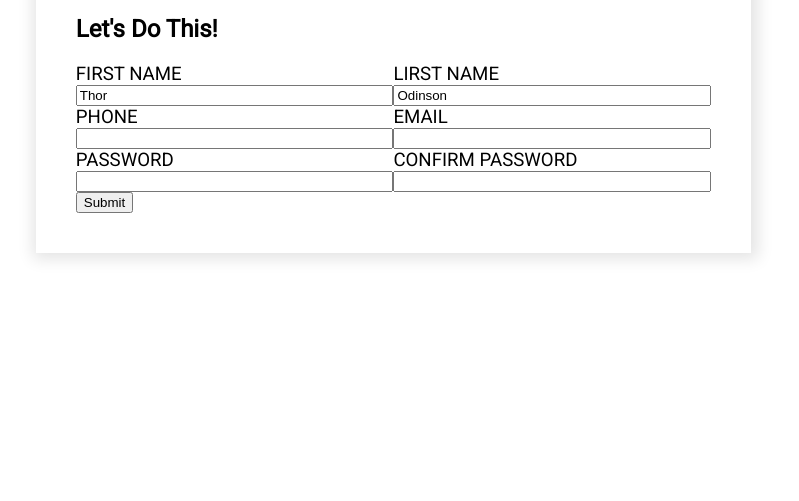
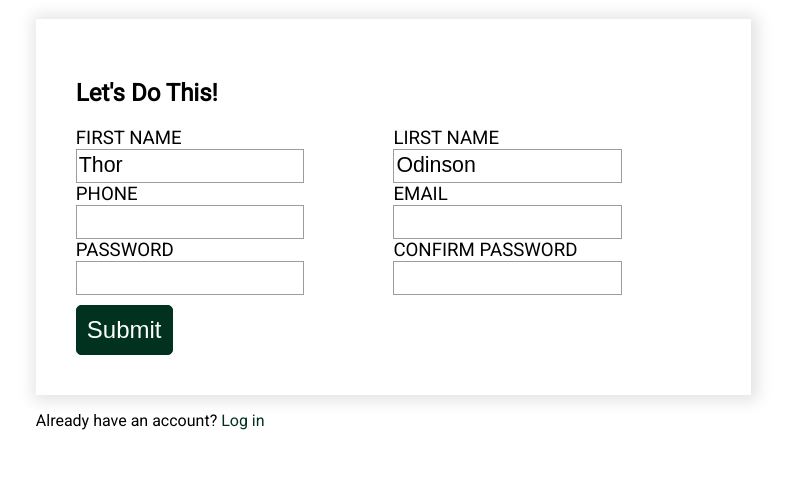
Before and after one commit to SpenceDog/odinproject-form, a plain HTML site: page index.html in a window 1280 px wide. Shown: the part 301-802 px from the top of the page, 481-1280 px from the left. Drawn offline with Linux system fonts and the light colour scheme; a web font is replaced by a local one.

Commit message:
Finished design, added JS.

```diff
--- a/index.html
+++ b/index.html
@@ -8,6 +8,7 @@
         <link rel="preconnect" href="https://fonts.googleapis.com">
         <link rel="preconnect" href="https://fonts.gstatic.com" crossorigin>
         <link href="https://fonts.googleapis.com/css2?family=Eagle+Lake&family=Roboto&display=swap" rel="stylesheet">
+        <script src="main.js"></script>
         <title>The Odin Project - Sign Up Form</title>
     </head>
     <body>
@@ -28,7 +29,7 @@
             </div>
             <div id="formContainer">
                 <h2>Let's Do This!</h2>
-                <form>
+                <form onsubmit="ComparePass(this)">
                     <div id="input">
                         <label for="firstname">First Name</label>
                         <input type="text" id="firstname" value="Thor">
@@ -47,17 +48,17 @@
                     </div>
                     <div id="input">
                         <label for="password">Password</label>
-                        <input type="password" id="password">
+                        <input type="password" name="pass1" id="password">
                     </div>
                     <div id="input">
                         <label for="confirmpassword">confirm Password</label>
-                        <input type="password" id="confirmpassword">
+                        <input type="password" name="pass2" id="confirmpassword">
                     </div>
-                    <input type="submit" value="Submit">
+                    <input id="SubmitButton" type="submit" value="Submit">
                 </form>
             </div>
             <div id="contentBottom">
-
+                <p>Already have an account? <a href="#">Log in</a></p>
             </div>
         </div>
     </body>
--- a/main.css
+++ b/main.css
@@ -36,8 +36,14 @@ p{
     font-family: 'Roboto', sans-serif;
 }
 
+a{
+  color: #013220;
+  text-decoration: none;
+}
+
 #colLeft{
     background-image: url("img/san-fran.jpg");
+    background-position: center;
     width: 40vw;
     min-height: 100vh;
     color: #fff;
@@ -63,6 +69,7 @@ p{
 }
 
 #colRight{
+    margin-top: 5%;
     width: 60vw;
     padding: 40px;
 }
@@ -90,3 +97,26 @@ p{
     display: flex;
     flex-direction: column;
 }
+
+input[type=text], input[type=tel], input[type=email], input[type=password]{
+    width: 70%;
+    height: 30px;
+    font-size: 16pt;
+    border: 1px solid #9c9c9c;
+}
+
+#SubmitButton{
+    color: #fff;
+    font-size: 24px;
+    background: #013220;
+    margin-top: 10px;
+    padding: 10px;
+    border: 1px solid #013220;
+    border-radius: 5px;
+    transition: 0.25s;
+}
+
+#SubmitButton:hover{
+    color: #013220;
+    background-color: #fff;
+}
--- a/main.js
+++ b/main.js
@@ -0,0 +1,14 @@
+function ComparePass(form){
+    passOne = form.pass1.value;
+    passTwo = form.pass2.value;
+
+    if(passOne == ''){
+        alert("Please enter a password");
+    }
+    else if(passTwo == ''){
+        alert("Please enter the password again");
+    }
+    else if(passOne != passTwo){
+        alert("Please make sure the passwords match");
+    }
+}
```
